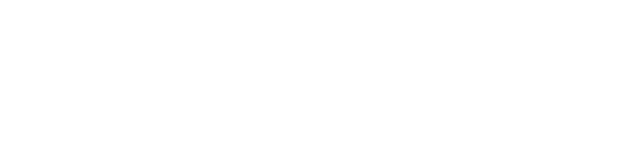
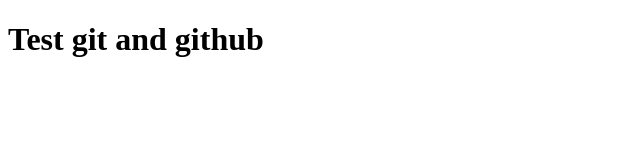
Before and after one commit to MitrichCoder/tests, a plain HTML site: page index.html in a window 1280 px wide. Shown: the whole page, without its empty margins (0-640 px from the left). Drawn offline with Linux system fonts and the light colour scheme.

Commit message:
second commit

```diff
--- a/index.html
+++ b/index.html
@@ -6,6 +6,6 @@
     <title>Git tests</title>
 </head>
 <body>
-
+    <h1>Test git and github</h1>
 </body>
 </html>
```
